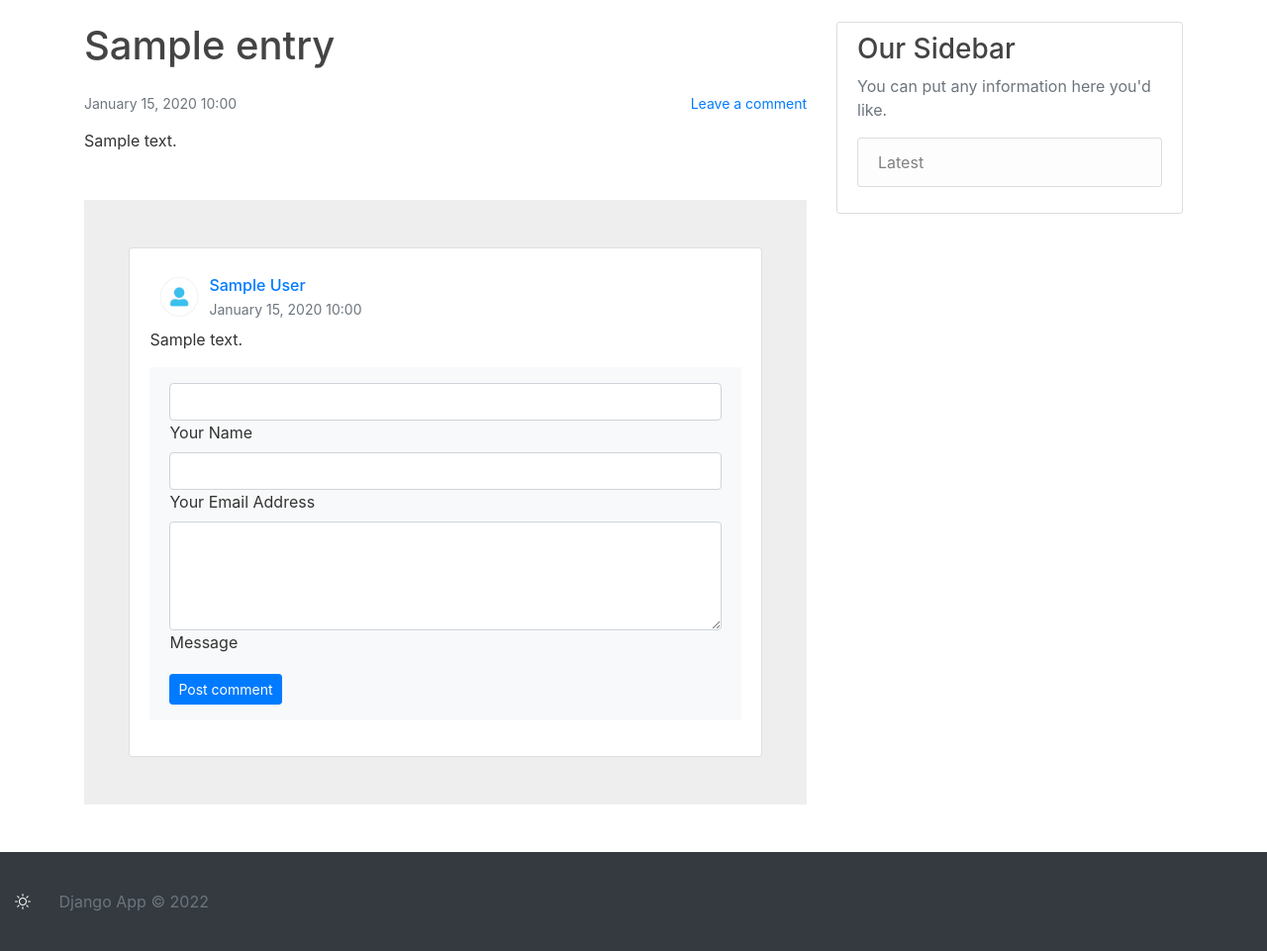
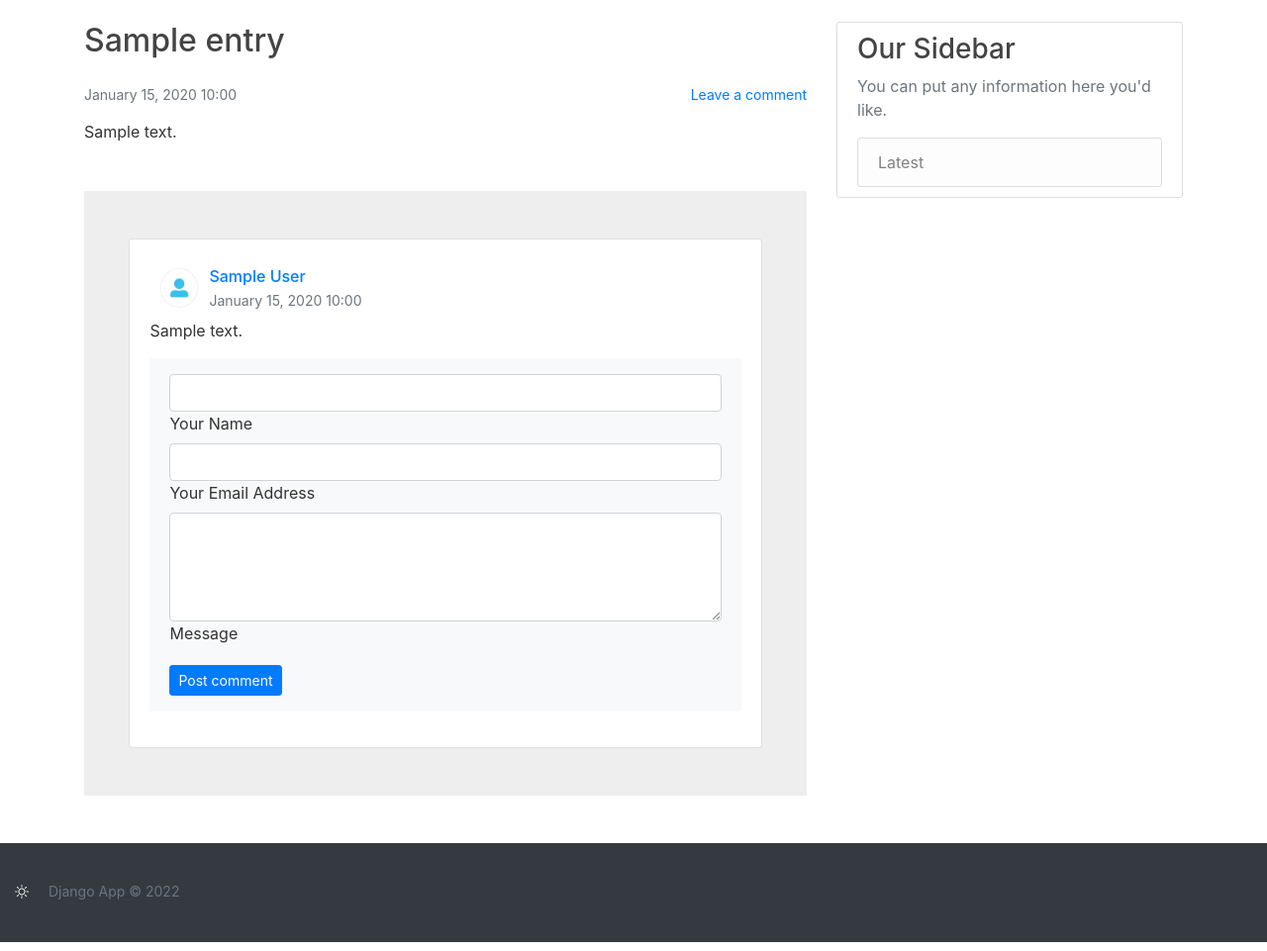
Before and after one commit to alexfer/django-project, a Django app: page /content/1/ in a window 1280 px wide. Shown: the part 66-1027 px from the top of the page at 99% size. Run offline with Django 4.2, Linux system fonts and the light colour scheme; tables that the repository leaves empty hold one stand-in row (values such as "Sample post"); some libraries are stand-ins or nearby versions.

Commit message:
some updates

```diff
--- a/base/static/css/main.css
+++ b/base/static/css/main.css
@@ -106,16 +106,15 @@
       position: absolute;
       bottom: 0;
       width: 100%;
-      vertical-align: middle;
-      height: 100px; /* Set the fixed height of the footer here */
-      line-height: 100px; /* Vertically center the text there */
+      height: 100px;
+      font-size: 14px;
       background-color: #343a40;
       color: #ffffff;
     }
 
     .footer-brand {
         color: #fff;
-        margin-right: 1.5rem;
+        margin-right: 1rem;
     }
 
     .footer-brand:hover {
--- a/base/templates/home.html
+++ b/base/templates/home.html
@@ -10,7 +10,7 @@
                 </small>
                 <small class="text-muted">{{ entry.created_at|date:"F d, Y H:i" }}</small>
               </div>
-              <h2><a class="article-title" href="{% url 'details' entry.id  %}">{{ entry.title }}</a></h2>
+              <h4><a class="article-title" href="{% url 'details' entry.id  %}">{{ entry.title }}</a></h4>
                 <p class="article-content">
                     {{ entry.content|slice:"0:150" }}...
                 </p>
--- a/base/templates/index.html
+++ b/base/templates/index.html
@@ -72,11 +72,10 @@
         <div class="col-md-4">
           <div class="content-section">
             <h3>Our Sidebar</h3>
-            <p class='text-muted'>You can put any information here you'd like.
+            <p class='text-muted'>You can put any information here you'd like.</p>
               <ul class="list-group">
                 <li class="list-group-item list-group-item-light">Latest</li>
               </ul>
-            </p>
           </div>
         </div>
       </div>
@@ -86,11 +85,11 @@
     <script src="https://cdn.jsdelivr.net/npm/jquery@3.5.1/dist/jquery.slim.min.js" integrity="sha384-DfXdz2htPH0lsSSs5nCTpuj/zy4C+OGpamoFVy38MVBnE+IbbVYUew+OrCXaRkfj" crossorigin="anonymous"></script>
     <script src="https://cdn.jsdelivr.net/npm/popper.js@1.16.1/dist/umd/popper.min.js" integrity="sha384-9/reFTGAW83EW2RDu2S0VKaIzap3H66lZH81PoYlFhbGU+6BZp6G7niu735Sk7lN" crossorigin="anonymous"></script>
     <script src="https://cdn.jsdelivr.net/npm/bootstrap@4.6.2/dist/js/bootstrap.min.js" integrity="sha384-+sLIOodYLS7CIrQpBjl+C7nPvqq+FbNUBDunl/OZv93DB7Ln/533i8e/mZXLi/P+" crossorigin="anonymous"></script>
+    <footer class="footer">
+        <div class="container-fluid pt-4" style="line-height:50px;">
+            <a class="footer-brand" href="/"><i class="bi bi-sun"></i></a>
+            <span class="text-muted">Django App &copy; <script>document.write(new Date().getFullYear());</script></span>
+        </div>
+    </footer>
 </body>
-<footer class="footer">
-    <div class="container-fluid">
-        <a class="footer-brand" href="/"><i class="bi bi-sun"></i></a>
-        <span class="text-muted">Django App &copy; <script>document.write(new Date().getFullYear());</script></span>
-    </div>
-</footer>
 </html>
--- a/content/models.py
+++ b/content/models.py
@@ -3,7 +3,7 @@ from django.utils import timezone
 
 
 class Entry(models.Model):
-    title = models.CharField(max_length=100)
+    title = models.CharField(max_length=512)
     content = models.TextField()
     user_id = models.IntegerField(null=False)
     created_at = models.DateTimeField(default=timezone.now)
--- a/content/templates/details.html
+++ b/content/templates/details.html
@@ -1,9 +1,9 @@
 {% extends "index.html" %}
 {% block title %} - {{ entry.title }} {% endblock title %}
 {% block content %}
-    <h1 class="mb-4">{{ entry.title }}</h1>
+    <h2 class="mb-4">{{ entry.title }}</h2>
     <small style="float: right;"><a href="#comment-form">Leave a comment</a></small>
     <small class="text-muted">{{ entry.created_at|date:"F d, Y H:i" }}</small>
-    <div class="article-content text-justify">{{ entry.content|linebreaks|urlize }}</div>
+    <div class="article-content text-justify mb-4">{{ entry.content|linebreaks|urlize }}</div>
     {% include 'comment.html' %}
 {% endblock content %}
--- a/requirements.txt
+++ b/requirements.txt
@@ -5,6 +5,8 @@ Django==4.0
 django-crispy-forms==1.14.0
 django-environ==0.9.0
 filelock==3.8.0
+mysql-connector-python==8.0.31
+mysqlclient==2.1.0
 Pillow==9.3.0
 platformdirs==2.5.3
 sqlparse==0.4.2
```
